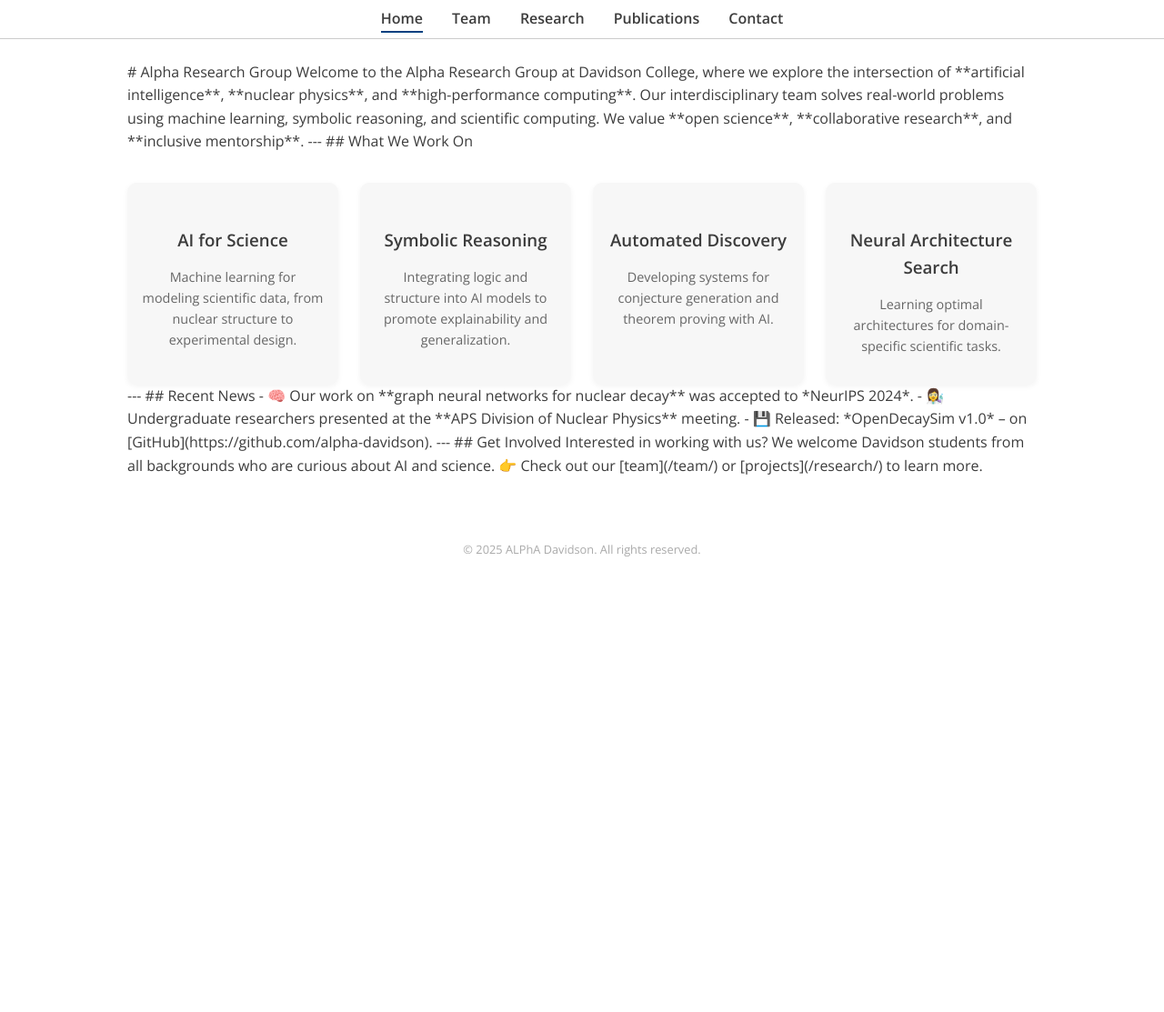
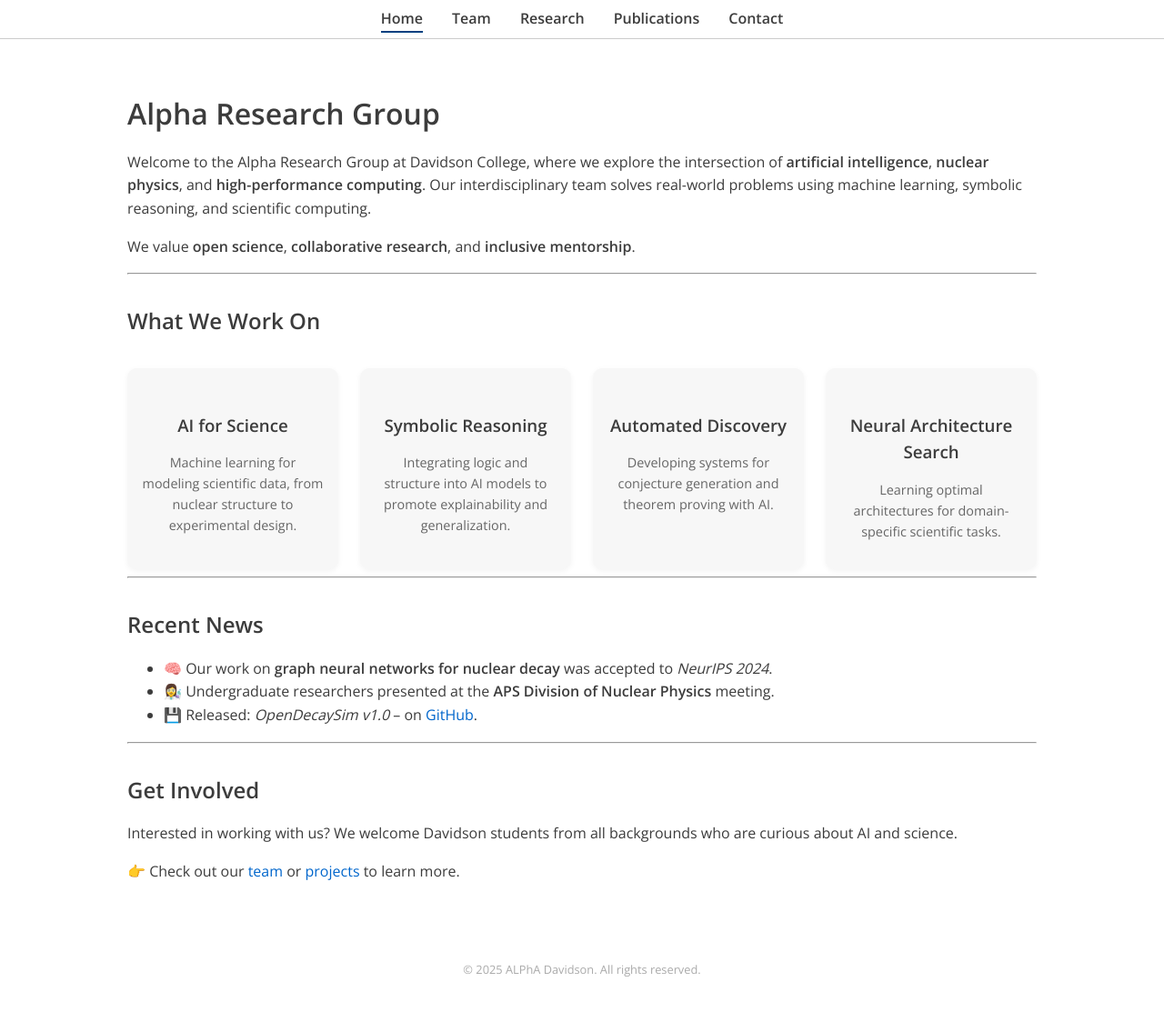
Before and after one commit to alpha-davidson/alpha-davidson.github.io, a Jekyll site: the page built from index.md, in a window 1280 px wide and 1121 px high. Shown: the top 1113 px of the window at 91% size. Built offline with Jekyll 4.4.1, drawn with Linux system fonts in a browser that asks for light colours.

Commit message:
nice. fixing index.md
then I need to put back orig content

```diff
--- a/index.md
+++ b/index.md
@@ -1,19 +1,21 @@
 ---
 layout: default
-title: Alpha Research Group @ Davidson College
+title: ALPhA @ Davidson College
 ---
 
 <div class="container">
 
-# Alpha Research Group
+<h1>Alpha Research Group</h1>
 
-Welcome to the Alpha Research Group at Davidson College, where we explore the intersection of **artificial intelligence**, **nuclear physics**, and **high-performance computing**. Our interdisciplinary team solves real-world problems using machine learning, symbolic reasoning, and scientific computing.
+<p>
+Welcome to the Alpha Research Group at Davidson College, where we explore the intersection of <strong>artificial intelligence</strong>, <strong>nuclear physics</strong>, and <strong>high-performance computing</strong>. Our interdisciplinary team solves real-world problems using machine learning, symbolic reasoning, and scientific computing.
+</p>
 
-We value **open science**, **collaborative research**, and **inclusive mentorship**.
+<p>We value <strong>open science</strong>, <strong>collaborative research</strong>, and <strong>inclusive mentorship</strong>.</p>
 
----
+<hr />
 
-## What We Work On
+<h2>What We Work On</h2>
 
 <div class="team-grid">
   <div class="team-card">
@@ -37,24 +39,22 @@ We value **open science**, **collaborative research**, and **inclusive mentorshi
   </div>
 </div>
 
----
+<hr />
 
-## Recent News
+<h2>Recent News</h2>
+<ul>
+  <li>🧠 Our work on <strong>graph neural networks for nuclear decay</strong> was accepted to <em>NeurIPS 2024</em>.</li>
+  <li>👩‍🔬 Undergraduate researchers presented at the <strong>APS Division of Nuclear Physics</strong> meeting.</li>
+  <li>💾 Released: <em>OpenDecaySim v1.0</em> – on <a href="https://github.com/alpha-davidson">GitHub</a>.</li>
+</ul>
 
-- 🧠 Our work on **graph neural networks for nuclear decay** was accepted to *NeurIPS 2024*.
-- 👩‍🔬 Undergraduate researchers presented at the **APS Division of Nuclear Physics** meeting.
-- 💾 Released: *OpenDecaySim v1.0* – on [GitHub](https://github.com/alpha-davidson).
+<hr />
 
----
-
-## Get Involved
-
-Interested in working with us? We welcome Davidson students from all backgrounds who are curious about AI and science.
-
-👉 Check out our [team](/team/) or [projects](/research/) to learn more.
+<h2>Get Involved</h2>
+<p>Interested in working with us? We welcome Davidson students from all backgrounds who are curious about AI and science.</p>
+<p>👉 Check out our <a href="/team/">team</a> or <a href="/research/">projects</a> to learn more.</p>
 
 </div>
-
 <!--
 # ALPhA research at Davidson College
 <!-- <div class="blurb">-->
```
